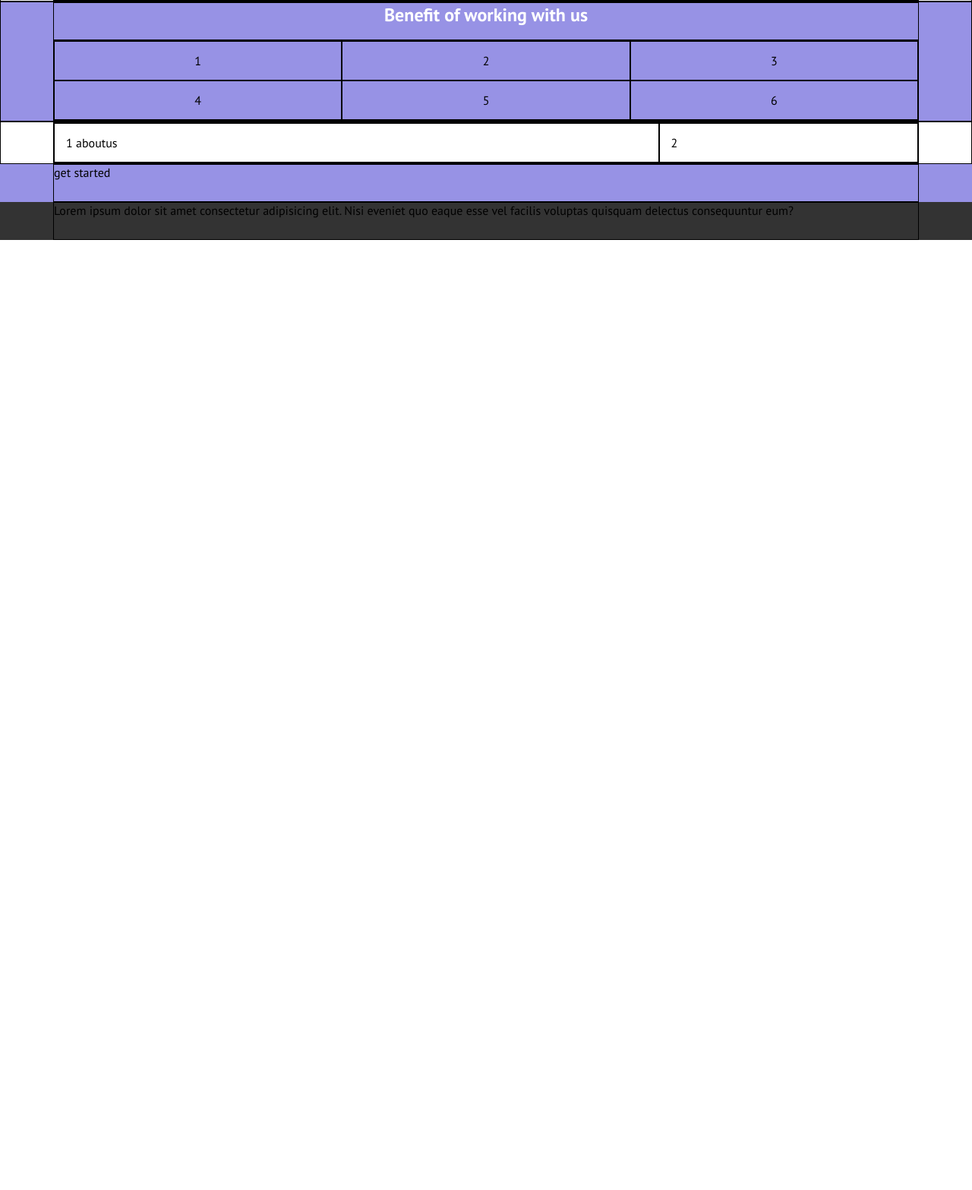
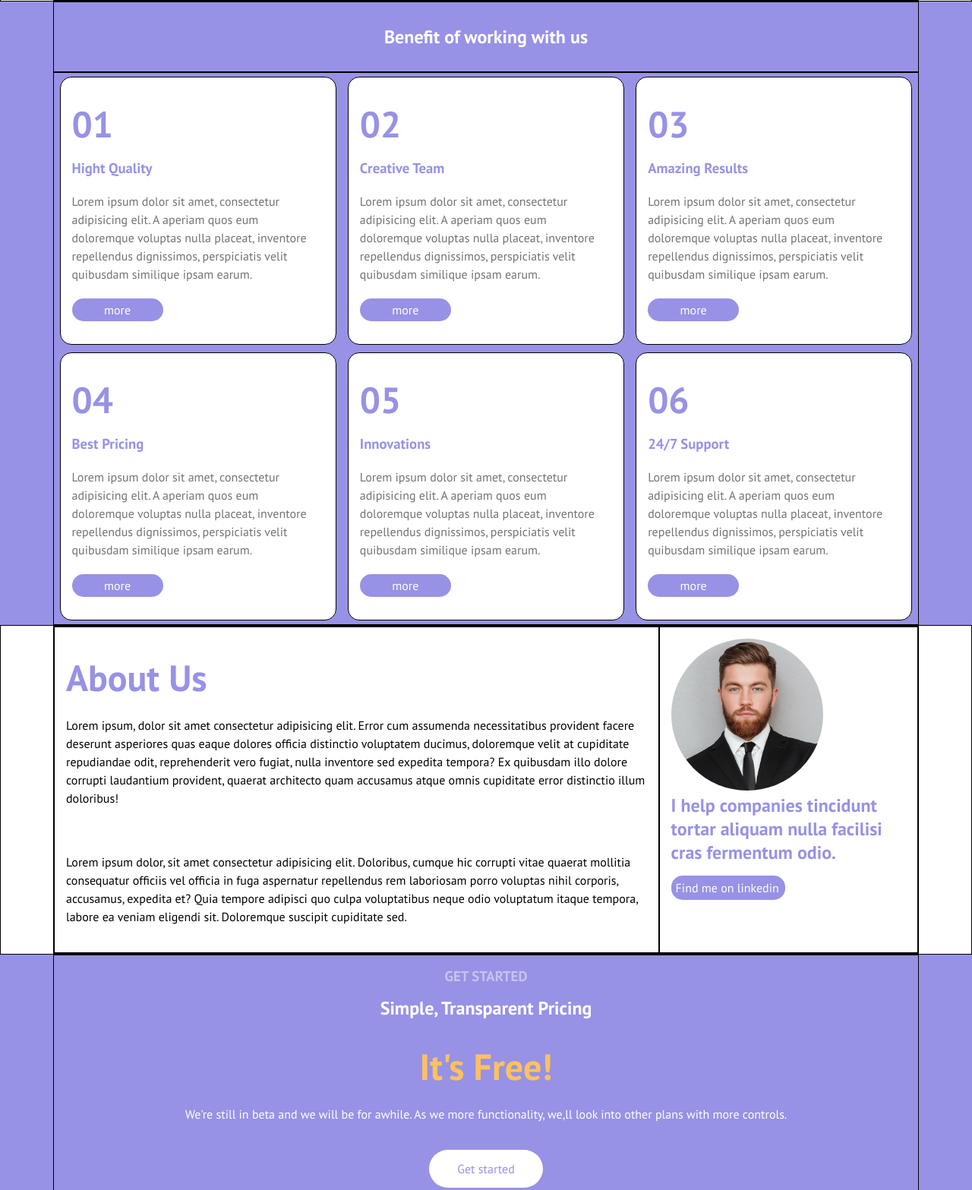
Before and after one commit to dario-bennardino/htmlcss-responsive-layout, a plain HTML site: page index.html in a window 1280 px wide. Shown: the part 2569-4136 px from the top of the page at 76% size. Before the commit the page ends 2885 px from the top, so only its background shows below. Drawn offline with Linux system fonts and the light colour scheme.

Commit message:
[add] section complete

```diff
--- a/index.html
+++ b/index.html
@@ -185,36 +185,53 @@
                     </div>
                 </div>
 
-                <!-- <div class="card">
-                    <div class="row">
-                      <div class="col">FOTO</div>
-                      <div class="col">TESTO</div>
-                    </div>
-                </div>
-
-                <div class="card">
-                    <div class="row">
-                      <div class="col">FOTO</div>
-                      <div class="col">TESTO</div>
-                   </div>
-                </div> -->
             </div>
         </section>
         <!-- Fine section testimonials -->
 
         <!-- Inizio sezione benefits -->
-        <section class="benefits debug">
+        <section class="benefits">
             <div class="container">
                 <h2>Benefit of working with us</h2>
             </div>
             <div class="container">
                 <div class="row">
-                    <div class="col debug">1</div>
-                    <div class="col debug">2</div>
-                    <div class="col debug">3</div>
-                    <div class="col debug">4</div>
-                    <div class="col debug">5</div>
-                    <div class="col debug">6</div>
+                    <div class="col border-radius-sm">
+                        <h1>01</h1>
+                        <h3>Hight Quality</h3>
+                        <p>Lorem ipsum dolor sit amet, consectetur adipisicing elit. A aperiam quos eum doloremque voluptas nulla placeat, inventore repellendus dignissimos, perspiciatis velit quibusdam similique ipsam earum.</p>
+                        <div class="botton-benefits">more</div>
+                    </div>
+                    <div class="col border-radius-sm">
+                        <h1>02</h1>
+                        <h3>Creative Team</h3>
+                        <p>Lorem ipsum dolor sit amet, consectetur adipisicing elit. A aperiam quos eum doloremque voluptas nulla placeat, inventore repellendus dignissimos, perspiciatis velit quibusdam similique ipsam earum.</p>
+                        <div class="botton-benefits">more</div>
+                    </div>
+                    <div class="col border-radius-sm">
+                        <h1>03</h1>
+                        <h3>Amazing Results</h3>
+                        <p>Lorem ipsum dolor sit amet, consectetur adipisicing elit. A aperiam quos eum doloremque voluptas nulla placeat, inventore repellendus dignissimos, perspiciatis velit quibusdam similique ipsam earum.</p>
+                        <div class="botton-benefits">more</div>
+                    </div>
+                    <div class="col border-radius-sm">
+                        <h1>04</h1>
+                        <h3>Best Pricing</h3>
+                        <p>Lorem ipsum dolor sit amet, consectetur adipisicing elit. A aperiam quos eum doloremque voluptas nulla placeat, inventore repellendus dignissimos, perspiciatis velit quibusdam similique ipsam earum.</p>
+                        <div class="botton-benefits">more</div>
+                    </div>
+                    <div class="col border-radius-sm">
+                        <h1>05</h1>
+                        <h3>Innovations</h3>
+                        <p>Lorem ipsum dolor sit amet, consectetur adipisicing elit. A aperiam quos eum doloremque voluptas nulla placeat, inventore repellendus dignissimos, perspiciatis velit quibusdam similique ipsam earum.</p>
+                        <div class="botton-benefits">more</div>
+                    </div>
+                    <div class="col border-radius-sm">
+                        <h1>06</h1>
+                        <h3>24/7 Support</h3>
+                        <p>Lorem ipsum dolor sit amet, consectetur adipisicing elit. A aperiam quos eum doloremque voluptas nulla placeat, inventore repellendus dignissimos, perspiciatis velit quibusdam similique ipsam earum.</p>
+                        <div class="botton-benefits">more</div>
+                    </div>
                 </div>
             </div>
         </section>
@@ -224,8 +241,24 @@
         <section class="aboutus debug">
             <div class="container">
                 <div class="row">
-                    <div class="col debug">1 aboutus</div>
-                    <div class="col debug">2</div>
+
+                    <div class="col debug">
+                        <div class="text-aboutus">
+                            <h1>About Us</h1>
+                            <p>Lorem ipsum, dolor sit amet consectetur adipisicing elit. Error cum assumenda necessitatibus provident facere deserunt asperiores quas eaque dolores officia distinctio voluptatem ducimus, doloremque velit at cupiditate repudiandae odit, reprehenderit vero fugiat, nulla inventore sed expedita tempora? Ex quibusdam illo dolore corrupti laudantium provident, quaerat architecto quam accusamus atque omnis cupiditate error distinctio illum doloribus!</p>
+                            <br>
+                            <p>Lorem ipsum dolor, sit amet consectetur adipisicing elit. Doloribus, cumque hic corrupti vitae quaerat mollitia consequatur officiis vel officia in fuga aspernatur repellendus rem laboriosam porro voluptas nihil corporis, accusamus, expedita et? Quia tempore adipisci quo culpa voluptatibus neque odio voluptatum itaque tempora, labore ea veniam eligendi sit. Doloremque suscipit cupiditate sed.</p>
+                        </div>
+                    </div>
+                    <div class="col debug">
+                        <div class="img-aboutus">
+                            <img src="img/about.jpg" alt="">
+                        </div>
+                        <div class="text-img-aboutus">
+                            <h2>I help companies tincidunt tortar aliquam nulla facilisi cras fermentum odio.</h2>
+                            <div class="botton-aboutus">Find me on linkedin</div>
+                        </div>
+                    </div>
                 </div>
             </div>
         </section>
@@ -237,15 +270,27 @@
     <!-- Inizio Footer -->
     <footer>
 
-        <section class="top-footer">
+        <section class="top-footer text-center">
             <div class="container">
-                <div class="">get started</div>
+                <div class="text-top-footer">
+                    <h3>GET STARTED</h3>
+                    <h2>Simple, Transparent Pricing</h2>
+                    <h1>It's Free!</h1>
+                    <p>We're still in beta and we will be for awhile. As we more functionality, we,ll look into other plans with more controls.</p>
+                    <div class="botton-top-footer border-radius-md">Get started</div>
+                    <p>Copyright 2021 Boolean Classe XX Privacy policy</p>
+
+                </div>
             </div>
         </section>
 
         <section class="bottom-footer">
             <div class="container">
-                <div class="">Lorem ipsum dolor sit amet consectetur adipisicing elit. Nisi eveniet quo eaque esse vel facilis voluptas quisquam delectus consequuntur eum?</div>
+                <div class="text-bottom-footer text-center">
+                    <p>Lorem ipsum dolor sit amet consectetur adipisicing elit. Nisi eveniet quo eaque esse vel facilis voluptas quisquam!</p>
+                    <br>
+                    <p><span class="colored-word">Lorem ipsum</span> scelerisque mauris pellentesque <span class="colored-word">Boolean careers</span></p>
+                </div>
             </div>
         </section>
 
--- a/style.css
+++ b/style.css
@@ -11,6 +11,10 @@
     --colore-terziario: #B6DDFF;
     --colore-footer: #333333;
     --colore-testo-demo:#5A6E7F;
+    --colore-p-benefits:#737373;
+    --colore-giallo-footer:#FDC15F;
+    --colore-grigio-footer:#C6C3EF;
+
 }
 /* Fine root colori */
 
@@ -29,6 +33,7 @@ header{
     height: 75px;
     display: flex;
     align-items: center;
+    /* position: fixed; */
 }
 
 .container{
@@ -239,7 +244,7 @@ row,
     max-width: 200px;
     height: 200px;
     border-radius: 50%;
-    overflow: hidden;
+    object-fit: cover;
 }
 
 
@@ -251,28 +256,115 @@ row,
 
 .benefits h2{
     color: white;
+    padding: 30px 0;
+}
+
+.benefits .col{
+    background-color: white;
+    text-align: start;
+    padding: 30px 15px;
+    margin: 5px;
+}
+
+.benefits h1{
+    color: var(--colore-secondario);
+    font-size: 3rem;
+}
+
+.benefits h3{
+    color: var(--colore-secondario);
+    padding-top: 15px;
+}
+
+.benefits p{
+    color: var(--colore-p-benefits);
+}
+
+.botton-benefits{
+    color: white;
+    background-color: var(--colore-secondario);
+    padding: 5px 60px;
+    width: 20%;
+    display: flex;
+    justify-content: center;
+    border-radius: 25px;
 }
 
 /* section about us */
-.about-us{
 
+.aboutus h1{
+    color: var(--colore-secondario);
+    font-size: 3rem;
+    margin-top: 20px;
+}
+
+.aboutus h2{
+    color: var(--colore-secondario);
+}
+
+.botton-aboutus{
+    color: white;
+    background-color: var(--colore-secondario);
+    width: 150px;
+    padding: 6px;
+    border-radius: 15px;
+    margin: 15px 0;
+}
+
+.aboutus img{
+    max-width: 200px;
+    height: 200px;
+    border-radius: 50%;
+    object-fit: cover;
 }
 
 /* footer */
 footer{
-    /* height: 850px; */
 }
 
 /* section top-footer */
 .top-footer{
-    /* height: 625px; */
     background-color: var(--colore-secondario);
 }
 
+.top-footer h3{
+    color: var(--colore-grigio-footer);
+    padding: 15px 0;
+}
+
+.top-footer h1{
+    color: var(--colore-giallo-footer);
+    font-size: 3rem;
+    padding-top: 30px;
+}
+
+.top-footer h2{
+    color: white;
+}
+
+.top-footer p{
+    color: white;
+}
+
+.botton-top-footer{
+    color: var(--colore-secondario);
+    background-color: white;
+    width: 150px;
+    padding: 15px 0;
+    /* border-radius: 15px; */
+    margin: 15px 0;
+    margin-left: calc(50% - 75px);
+}
+
+
 /* section bottom-footer */
 .bottom-footer{
-    /* height: 225px; */
     background-color: var(--colore-footer);
+    color: white;
+}
+
+.colored-word{
+    color: var(--colore-secondario);
 }
 
 /* Soluzione responsive */
@@ -339,7 +431,8 @@ footer{
   /* section benefits */
 
   .benefits .col{
-    width: 50%;
+    width: calc(50% - 15px);
+    margin: 5px auto;
   }
 
   /* section aboutus */
@@ -380,7 +473,7 @@ footer{
     /* section benefits desktop */
 
     .benefits .col{
-        width: calc(100% / 3);
+        width: calc(100% / 3 - 15px);
     }
 
     /* section benefits desktop */
```
